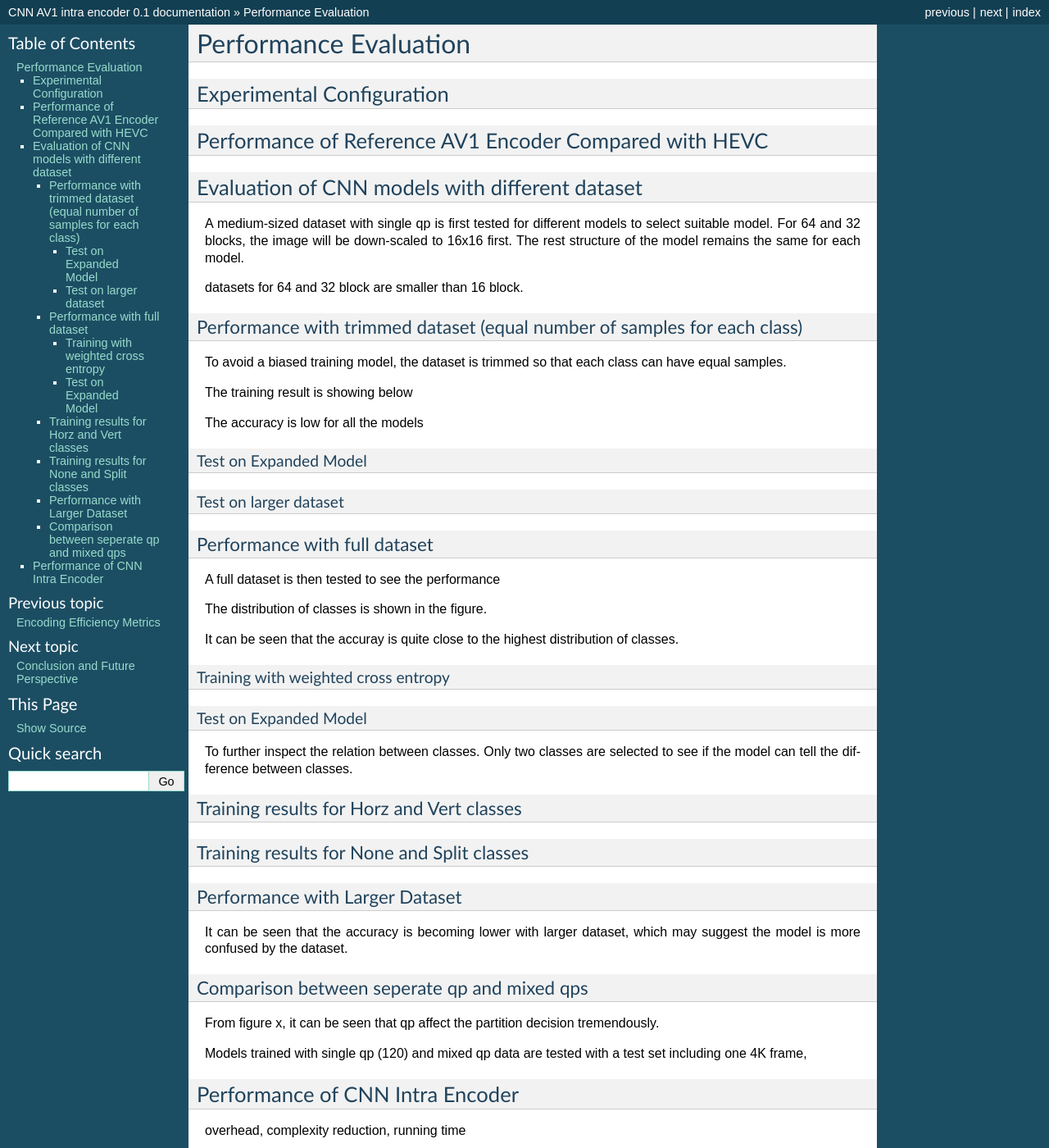
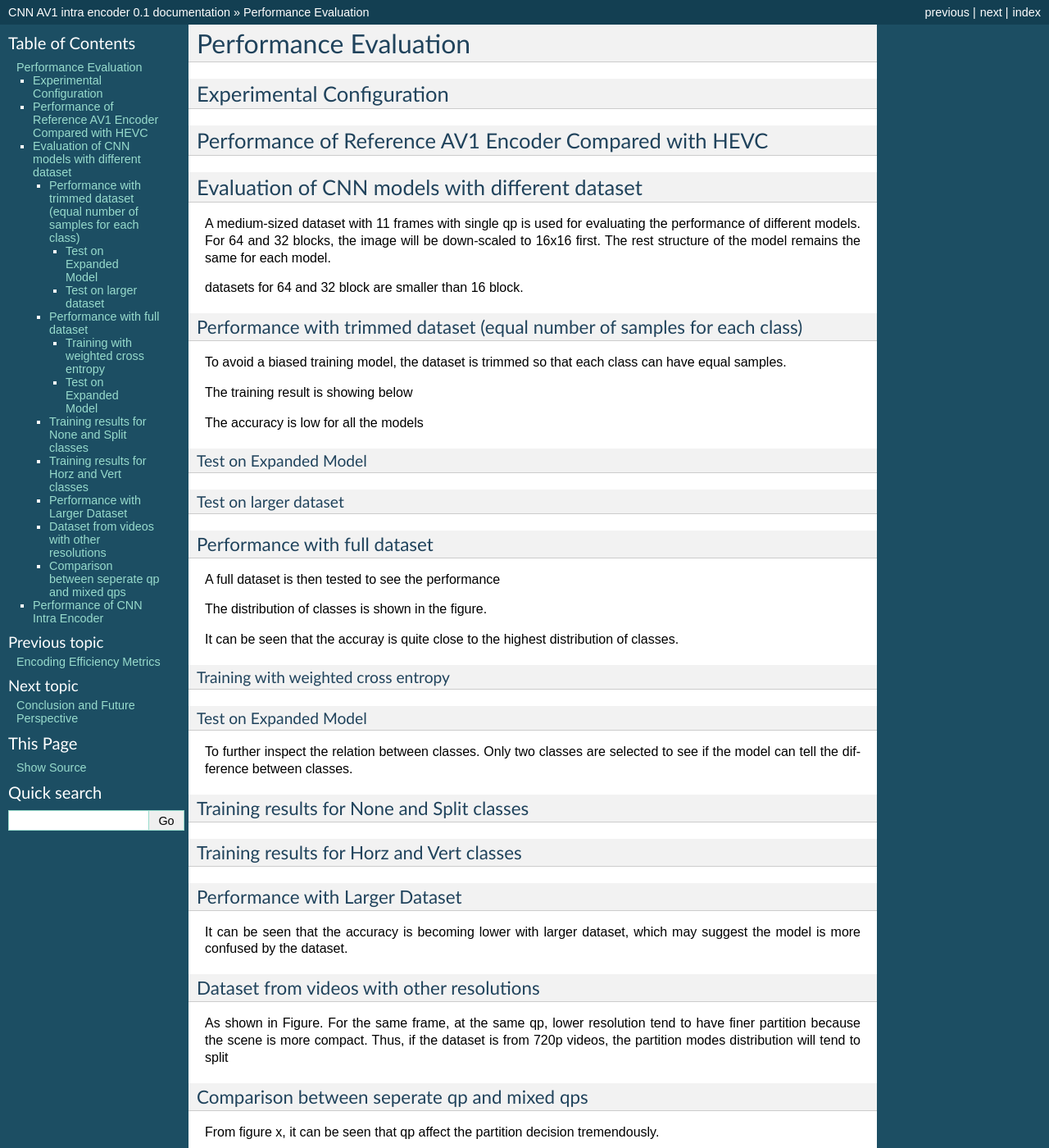
Before and after one commit to epadam/CNN-AV1-intra-encoder, a Sphinx documentation site: the page built from source/performance.rst, in a window 1280 px wide and 1400 px high. Shown: the whole window at 82% size. Built offline with Sphinx 7.4.7, drawn with Linux system fonts in a browser that asks for light colours.

Commit message:
Update performance.rst

```diff
--- a/source/performance.rst
+++ b/source/performance.rst
@@ -11,12 +11,12 @@ Performance of Reference AV1 Encoder Compared with HEVC
 
 
 
+
 =================================================
 Evaluation of CNN models with different dataset
 =================================================
 
-
-A medium-sized dataset with single qp is first tested for different models to select suitable model. For 64 and 32 blocks, the image will be down-scaled to 16x16 first. The rest structure of the model remains the same for each model.
+A medium-sized dataset with 11 frames with single qp is used for evaluating the performance of different models. For 64 and 32 blocks, the image will be down-scaled to 16x16 first. The rest structure of the model remains the same for each model.
 
 datasets for 64 and 32 block are smaller than 16 block.
 
@@ -33,6 +33,8 @@ The accuracy is low for all the models
 
 Test on Expanded Model
 ^^^^^^^^^^^^^^^^^^^^^^^
+
+
 
 
 Test on larger dataset
@@ -58,14 +60,17 @@ Test on Expanded Model
 
 To further inspect the relation between classes. Only two classes are selected to see if the model can tell the difference between classes.
 
+
+--------------------------------------------
+Training results for None and Split classes
+--------------------------------------------
+
+
 --------------------------------------------
 Training results for Horz and Vert classes
 --------------------------------------------
 
 
---------------------------------------------
-Training results for None and Split classes
---------------------------------------------
 
 
 --------------------------------------
@@ -73,6 +78,11 @@ Performance with Larger Dataset
 --------------------------------------
 It can be seen that the accuracy is becoming lower with larger dataset, which may suggest the model is more confused by the dataset.
 
+------------------------------------------------
+Dataset from videos with other resolutions
+------------------------------------------------
+
+As shown in Figure. For the same frame, at the same qp, lower resolution tend to have finer partition because the scene is more compact. Thus, if the dataset is from 720p videos, the partition modes distribution will tend to split
 
 ---------------------------------------------
 Comparison between seperate qp and mixed qps
```
